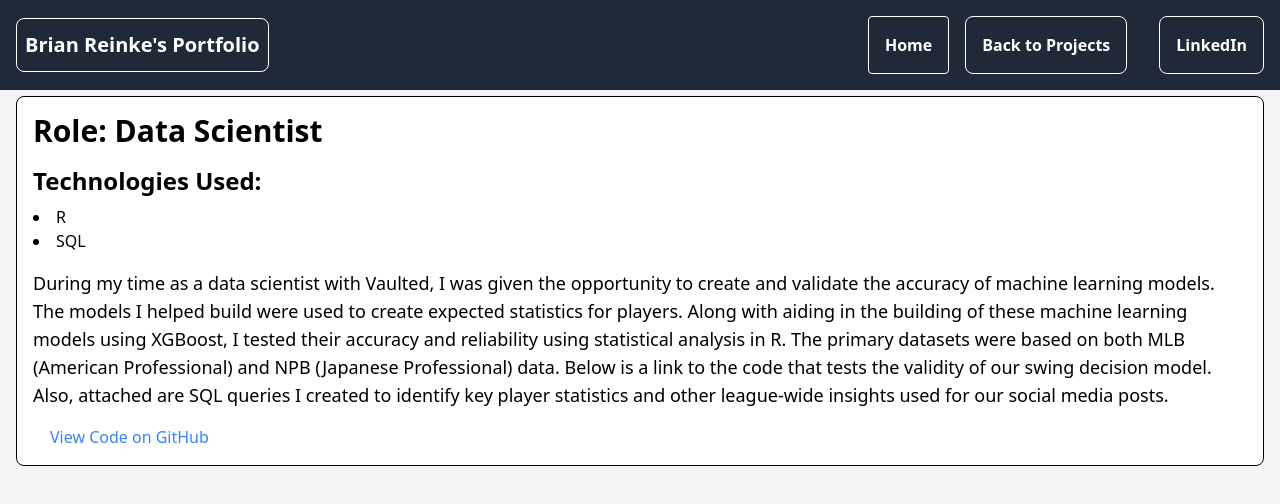
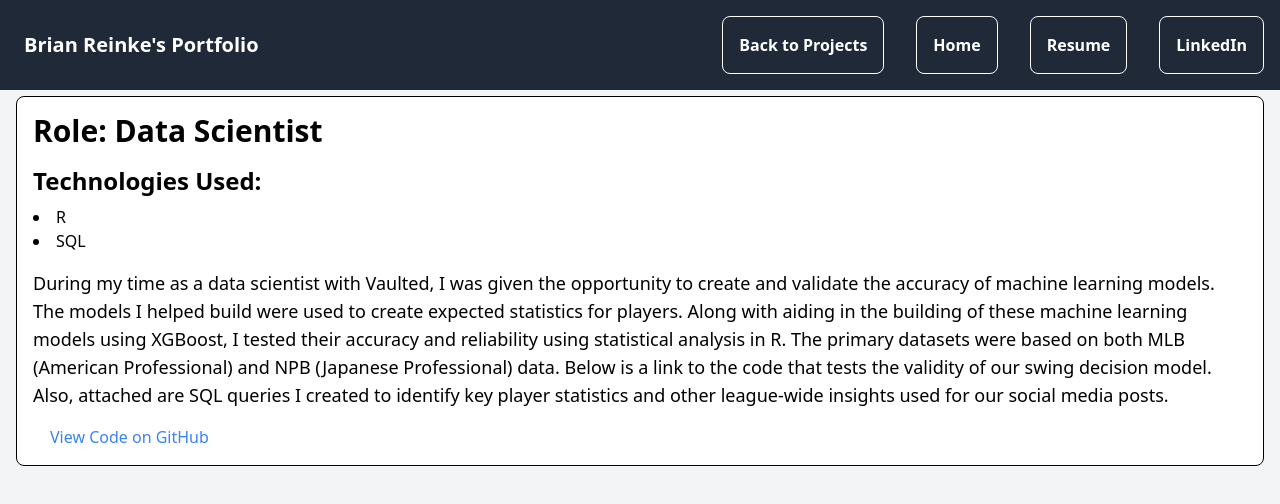
Before and after one commit to breinke27/brian-vue-portfolio, a Vue app: page /vaulted_project in a window 1280 px wide. Shown: the top 504 px of the page. Built offline with nearby package versions, Linux system fonts and the light colour scheme.

Commit message:
new button constuction and layout

```diff
--- a/src/views/Banner.vue
+++ b/src/views/Banner.vue
@@ -1,4 +1,4 @@
-<script setup>
+<!-- <script setup>
 import Button from '../components/buttons/Button.vue';
 import { useRoute } from 'vue-router';
 
@@ -23,4 +23,31 @@ const route = useRoute();
       <Button title="LinkedIn" link="https://www.linkedin.com/in/brianreinke21" target="_blank" class="font-bold mr-4 rounded-lg" />
     </div>
   </div>
+</template> -->
+<script setup>
+import Button from '../components/buttons/Button.vue';
+import { useRoute } from 'vue-router';
+
+const route = useRoute();
+</script>
+
+<template>
+  <div class="bg-gray-800 text-white py-4 w-full fixed top-0 left-0 flex justify-between items-center">
+    <span class="font-bold text-xl ml-4 rounded-lg px-2 py-3">
+      Brian Reinke's Portfolio
+    </span>
+    <div class="flex items-center">
+      <template v-if="route.path === '/database_project' || route.path === '/seedmetrics_project' || route.path === '/vaulted_project'">
+        <Button title="Back to Projects" link="/more_about_projects" class="font-bold mr-4 rounded-lg" />
+      </template>
+      <template v-if="route.path !== '/'">
+        <Button title="Home" link="/" class="font-bold class= mr-4 rounded-lg" />
+      </template>
+      <template v-else-if="route.path !== '/more_about_projects'">
+        <Button title="Read More About My Projects" link="/more_about_projects" class="font-bold mr-4 rounded-lg"/>
+      </template>
+      <Button title="Resume" :link="'/Brian Reinke Resume.pdf'" target="_blank" class="font-bold mr-4 rounded-lg" />
+      <Button title="LinkedIn" link="https://www.linkedin.com/in/brianreinke21" target="_blank" class="font-bold mr-4 rounded-lg" />
+    </div>
+  </div>
 </template>
--- a/src/views/HomeView.vue
+++ b/src/views/HomeView.vue
@@ -1,5 +1,4 @@
 <script setup>
-import Button from '../components/buttons/Button.vue';
 import banner from './Banner.vue';
 import { useRoute } from 'vue-router';
 import headshot from '/headshot.png';
@@ -13,15 +12,12 @@ const route = useRoute();
     <div class="mt-16 text-center border-black border-4 rounded-lg p-8 bg-white">
       <div class="flex flex-col md:flex-row items-center justify-center">
         <img :src="headshot" alt="Brian Reinke" class="w-64 h-auto shadow-lg mb-6 md:mb-0 md:mr-8 rounded-lg" />
-        <p class="text-lg leading-relaxed max-w-lg">
-          Hello and welcome to my portfolio! Here you will find a collection of projects I have worked on in the past year as well as my resume. I'm a rising senior at the University of Richmond and am passionate about data engineering, data science, and web development. Thank you for taking the time to explore!
-        </p>
-      </div>
-      <Button title="Resume" :link="'/Brian Reinke Resume.pdf'" target="_blank" class="mt-8" />
-    </div>
-    <div>
-      <div class="mt-16 text-center border-black border-4 rounded-lg p-8 bg-white">
-        <h3 class="font-bold">This Project was built using Vue.js and JavaScript</h3>
+        <div class="flex flex-col">
+          <p class="text-lg leading-relaxed max-w-lg">
+            Hello and welcome to my portfolio! Here you will find a collection of projects I have worked on in the past year as well as my resume. I'm a rising senior at the University of Richmond and am passionate about data engineering, data science, and web development. Thank you for taking the time to explore!
+          </p>
+          <p class="italic mt-4">This Project was built using Vue.js and JavaScript</p>
+        </div>
       </div>
     </div>
   </div>
```
